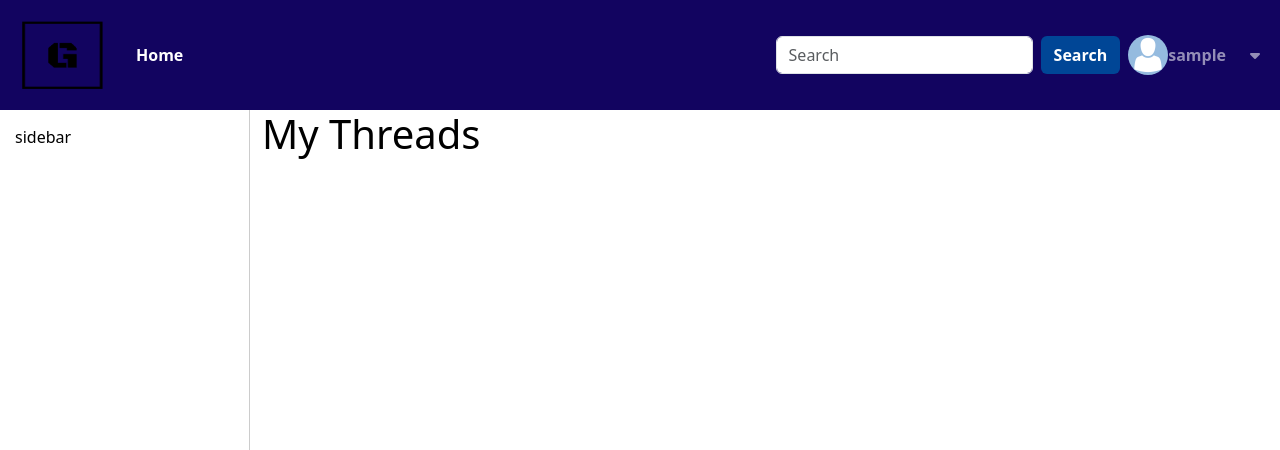
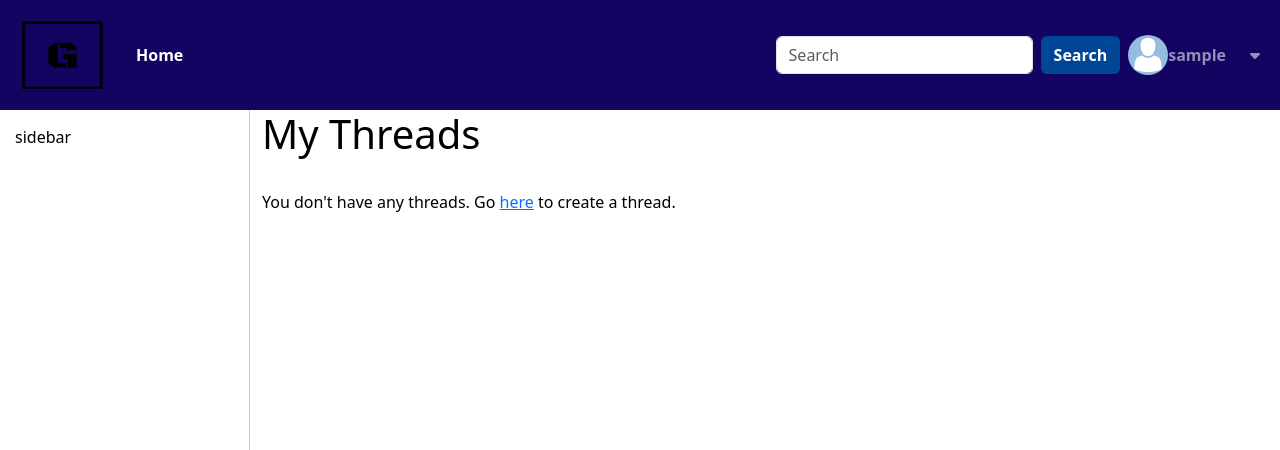
Before and after one commit to Camelia03/portofolio-project-4, a Django app: page /user/threads in a window 1280 px wide. Shown: the top 450 px of the page. Run offline with Django 3.2, Linux system fonts and the light colour scheme; the visitor is signed in with stand-in values (Sample User, id 1); data that the repository does not hold is empty; some libraries are stand-ins or nearby versions.

Commit message:
Add a message when the user has no threads created

```diff
--- a/templates/user_threads.html
+++ b/templates/user_threads.html
@@ -30,6 +30,9 @@
             </div>
         </div>
 
+        {% empty %}
+        <p>You don't have any threads. Go <a href="{% url 'thread_add' %}">here</a> to create a thread.</p>
+
         {% endfor %}
         <!-- Modal -->
         <div class="modal fade" id="deleteConfirmModal" tabindex="-1" aria-labelledby="deleteConfirmModalLabel"
```
